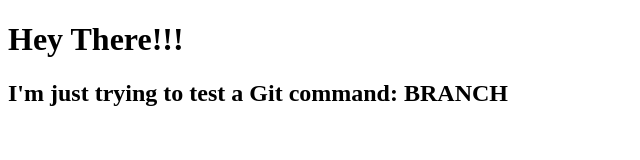
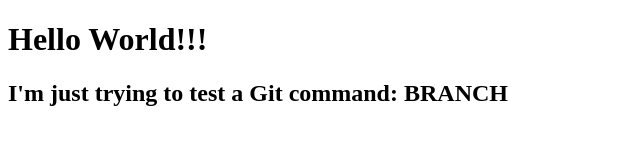
Before and after one commit to akshathareddy/git-commands-test, a website: page branch.html in a window 1280 px wide. Shown: the whole page, without its empty margins (0-640 px from the left). Drawn offline with Linux system fonts and the light colour scheme.

Commit message:
Refactor-updated branch

```diff
--- a/branch.html
+++ b/branch.html
@@ -6,7 +6,7 @@
     <title>Document</title>
 </head>
 <body>
-    <h1>Hey There!!!</h1>
+    <h1>Hello World!!!</h1>
     <h2>I'm just trying to test a Git command: BRANCH</h2>
 </body>
 </html>
```
